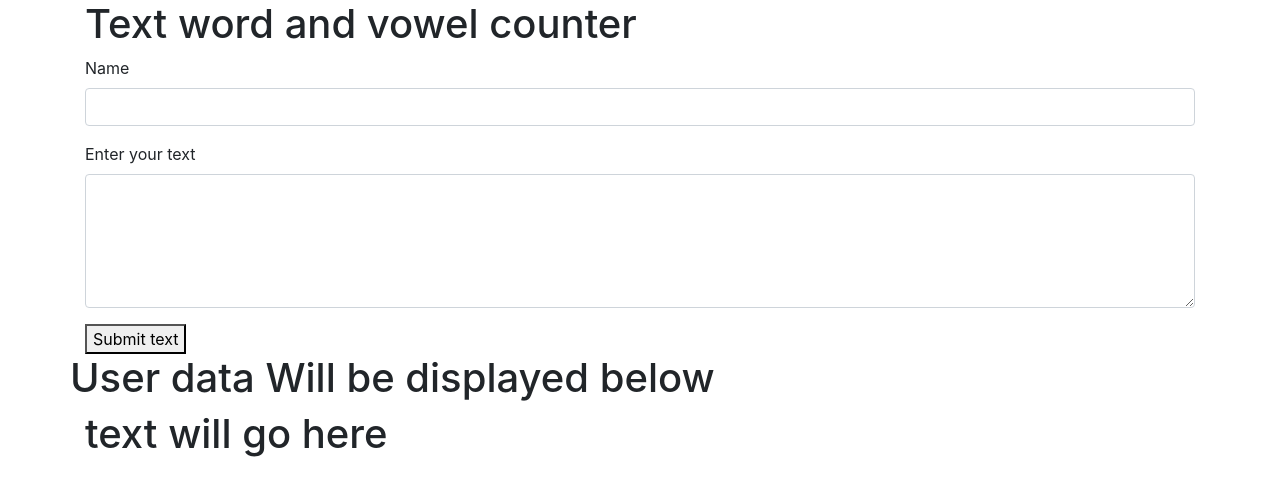
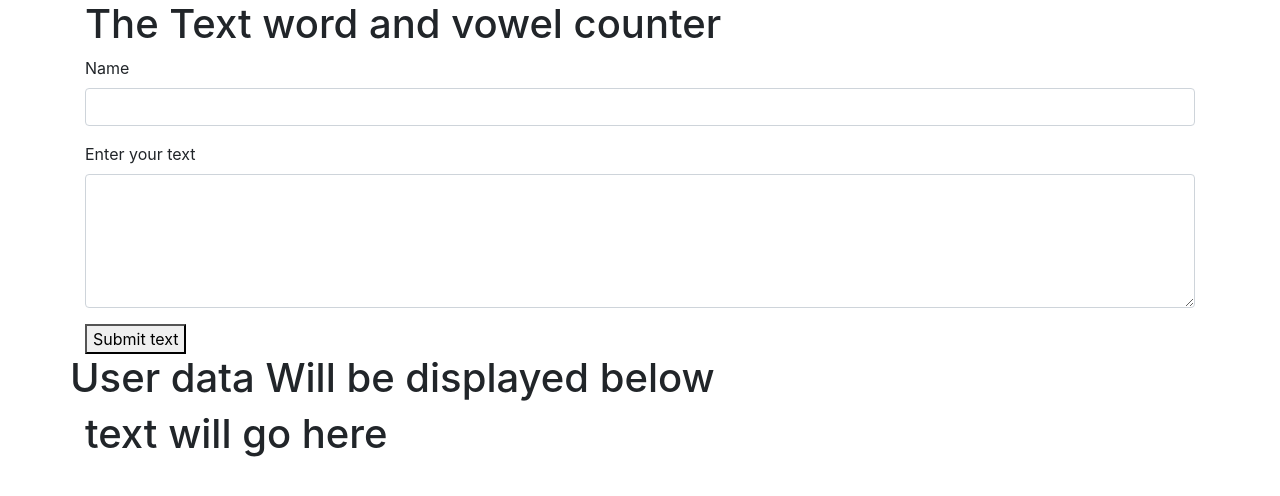
Before and after one commit to geomio/memory, a website built with webpack: page src/index.html in a window 1280 px wide. Built offline with nearby package versions, Linux system fonts and the light colour scheme.

Commit message:
test pat for git

```diff
--- a/src/index.html
+++ b/src/index.html
@@ -8,7 +8,7 @@
   <div class="container">
     <div class="row" id="row1">
       <div class="col-md-12">
-        <h1>Text word and vowel counter</h1>
+        <h1>The Text word and vowel counter</h1>
       </div>
     </div>
     <div class="row" id="formRow">
```
